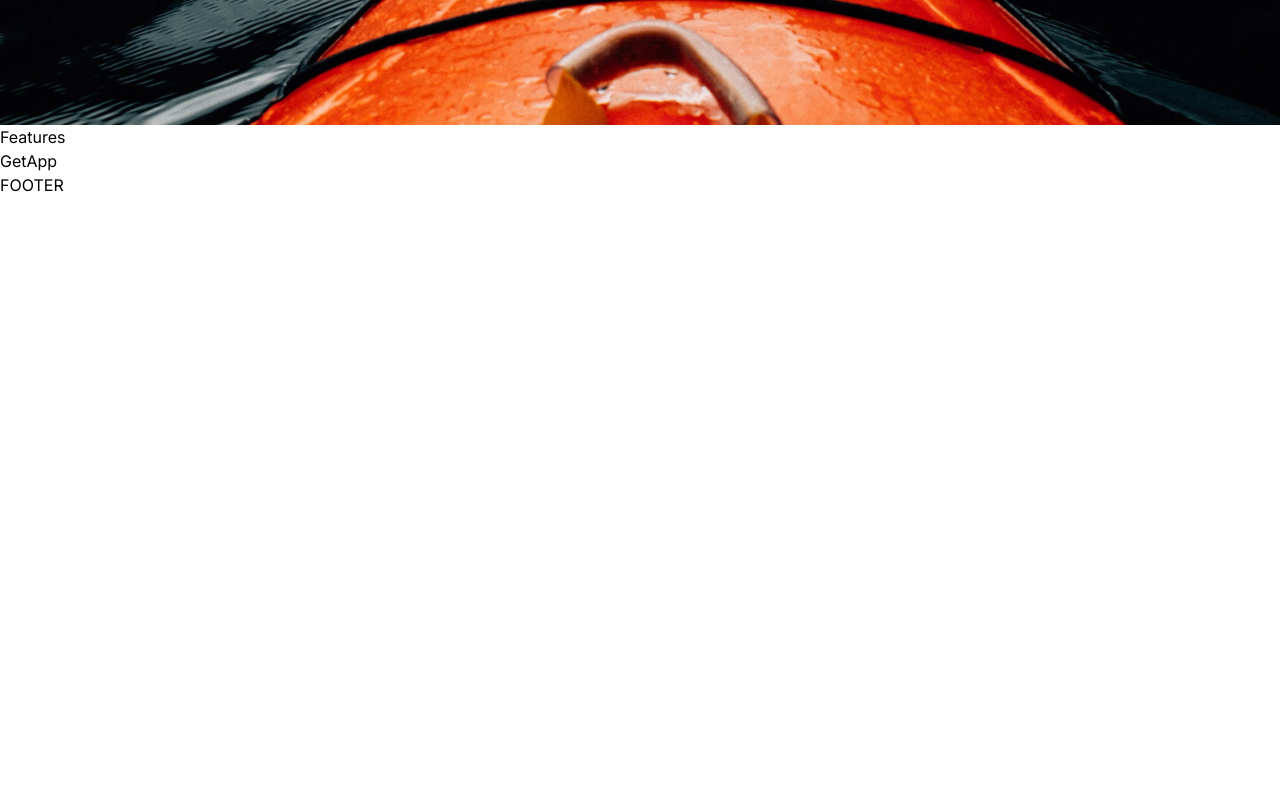
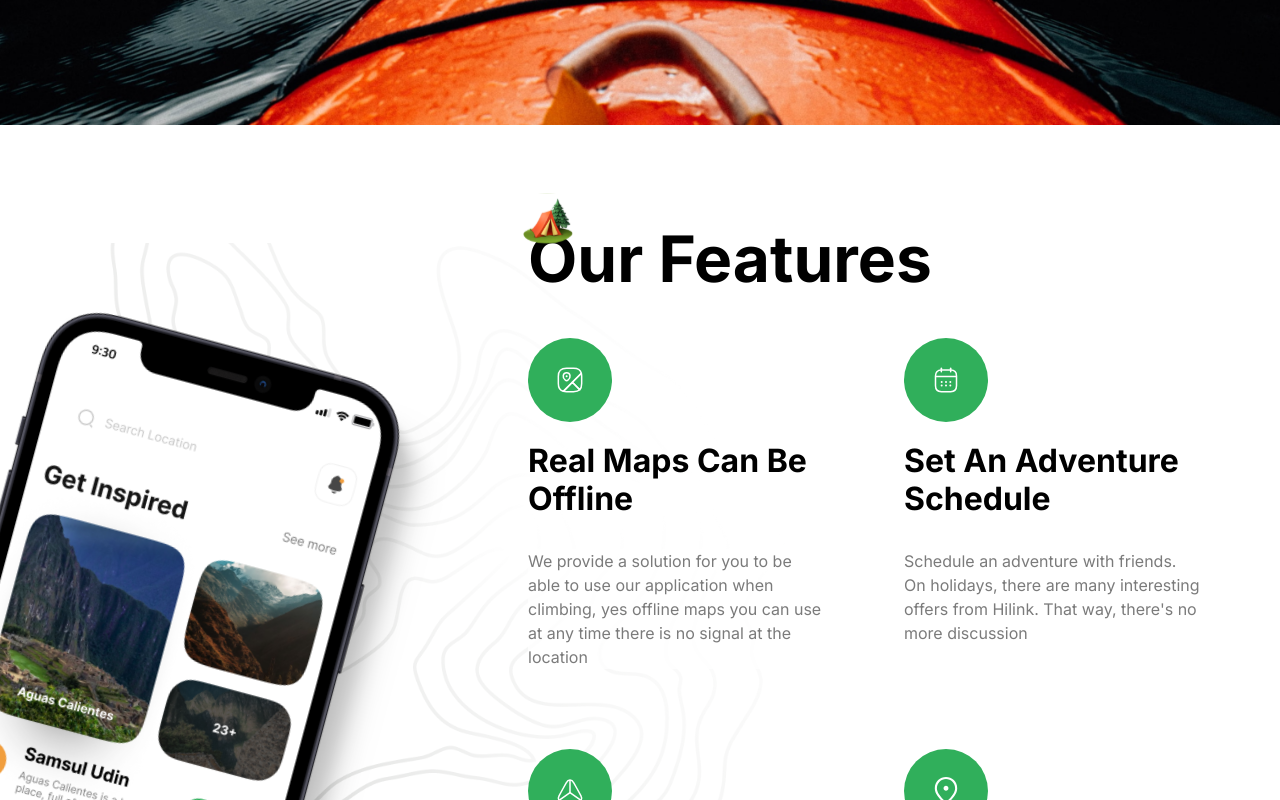
Before and after one commit to Ignazio-00/UI-UX-Responsive-Camping-Companion, a Next.js app: page / in a window 1280 px wide. Shown: the part 2920-3720 px from the top of the page. Before the commit the page ends 3117 px from the top, so only its background shows below. Built offline with nearby package versions, Linux system fonts and the light colour scheme.

Commit message:
Add Feature section

```diff
--- a/components/Features.tsx
+++ b/components/Features.tsx
@@ -1,7 +1,64 @@
-import React from "react";
+import { FEATURES } from "@/constants";
+import Image from "next/image";
 
 const Features = () => {
-  return <div>Features</div>;
+  return (
+    <section className="flex-col flexCenter overflow-hidden bg-feature-bg bg-center bg-no-repeat py-24">
+      <div className="flex max-container padding-container relative w-full justify-end">
+        <div className="flex flex-1 lg:min-h-[900px]">
+          <Image
+            src="/phone.png"
+            alt="phone"
+            width={440}
+            height={1000}
+            className="feature-phone"
+          />
+        </div>
+        <div className="z-20 flex w-full flex-col lg:w-[60%]">
+          <div className="relative">
+            <Image
+              src="/camp.svg"
+              alt="camp"
+              width={50}
+              height={50}
+              className="absolute left-[-5px] top-[-28px] w-10 lg:w-[50px]"
+            />
+            <h2 className="bold-40 lg:bold-64">Our Features</h2>
+          </div>
+          <ul className="mt-10 grid gap-10 md:grid-cols-2 lg:mg-20 lg:gap-20">
+            {FEATURES.map((feature) => (
+              <FeatureItem
+                title={feature.title}
+                key={feature.title}
+                icon={feature.icon}
+                description={feature.description}
+              />
+            ))}
+          </ul>
+        </div>
+      </div>
+    </section>
+  );
+};
+
+type FeatureItem = {
+  title: string;
+  icon: string;
+  description: string;
+};
+
+const FeatureItem = ({ title, icon, description }: FeatureItem) => {
+  return (
+    <li className="flex w-full flex-1 flex-col items-start">
+      <div className="rounded-full p-4 lg:p-7 bg-green-50">
+        <Image src={icon} alt="map" width={28} height={28} />
+      </div>
+      <h2 className="bold-20 lg:bold-32 mt-5 capitalize">{title}</h2>
+      <p className="regular-16 mt-5 bg-white/80 text-gray-30 lg:mt-[30px] lg:bg-none">
+        {description}
+      </p>
+    </li>
+  );
 };
 
 export default Features;
```
